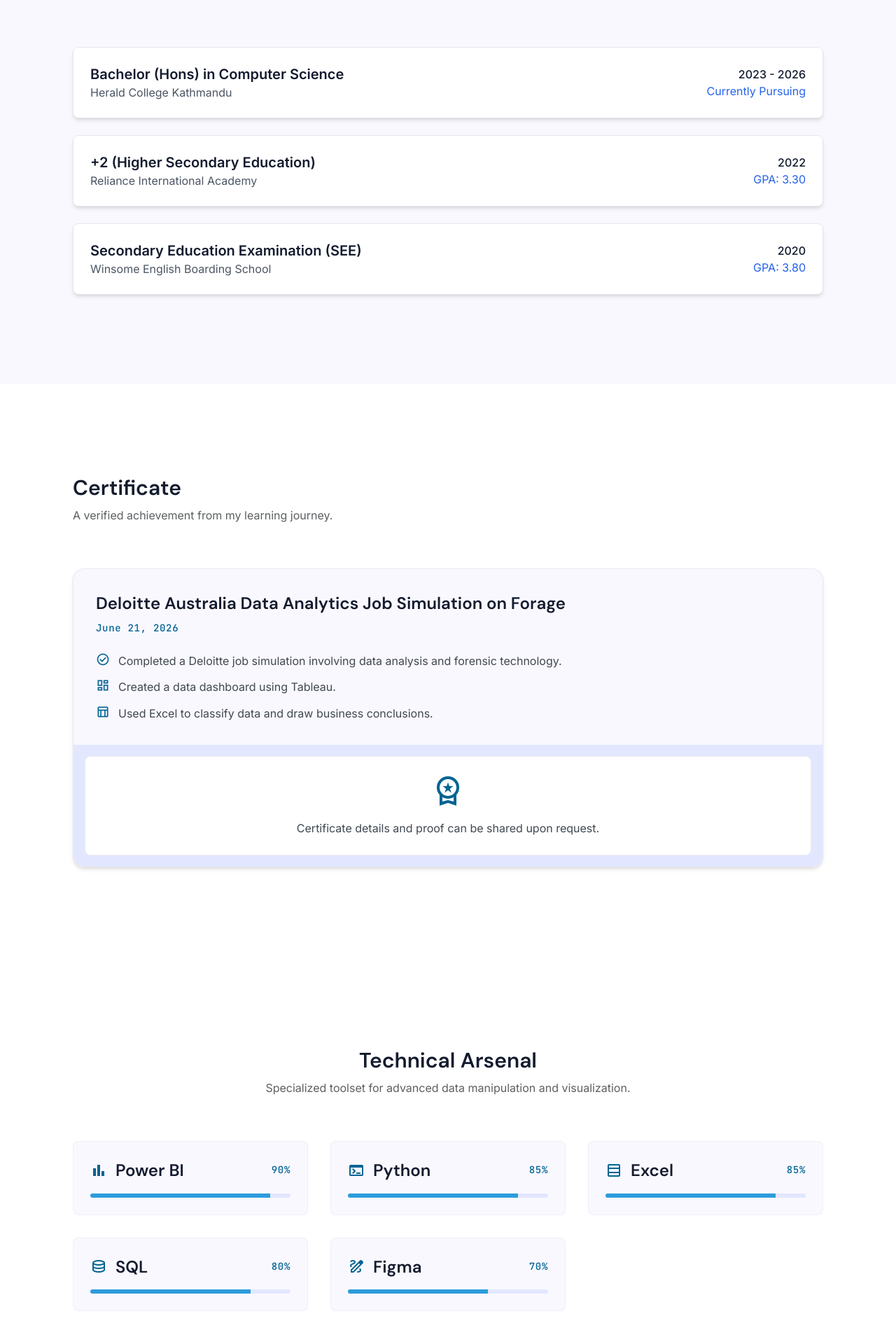
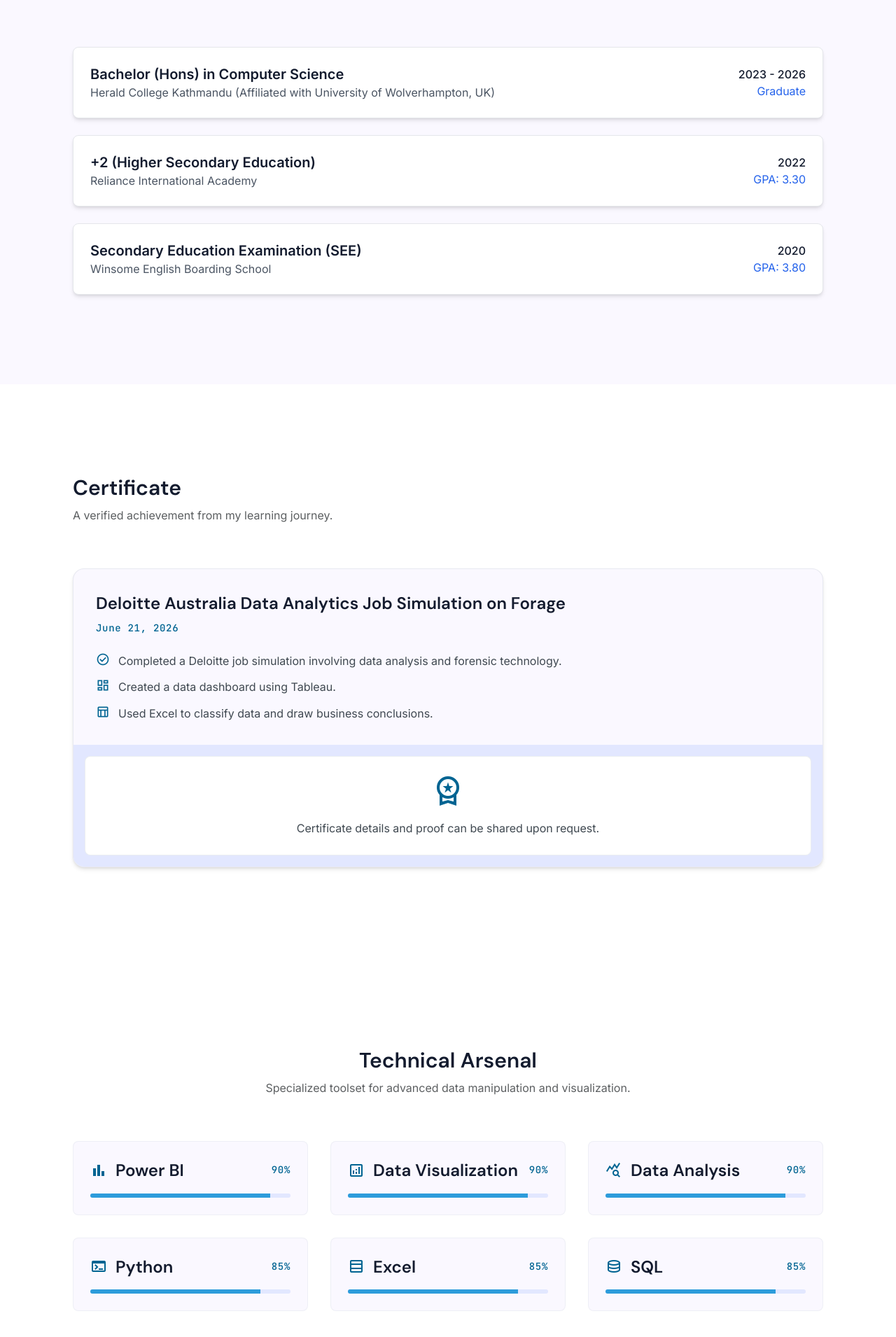
Before and after one commit to Nima-vd/Portfolio, a React (Vite) app: page / in a window 1280 px wide. Shown: the part 2050-3960 px from the top of the page at 70% size. Built offline with nearby package versions, Linux system fonts and the light colour scheme.

Commit message:
fix skill, passion, education

```diff
--- a/src/components/Education.jsx
+++ b/src/components/Education.jsx
@@ -5,8 +5,8 @@
     {
       year: '2023 - 2026',
       degree: 'Bachelor (Hons) in Computer Science',
-      institution: 'Herald College Kathmandu',
-      grade: 'Currently Pursuing',
+      institution: 'Herald College Kathmandu (Affiliated with University of Wolverhampton, UK)',
+      grade: 'Graduate',
     },
     {
       year: '2022',
--- a/src/components/Passions.jsx
+++ b/src/components/Passions.jsx
@@ -11,11 +11,13 @@
 
 export default function Passions() {
   const passions = [
-    { icon: 'self_improvement', label: 'Yoga' },
-    { icon: 'fitness_center', label: 'Gym' },
-    { icon: 'strategy', label: 'Chess' },
+    { icon: 'fitness_center', label: 'Calisthenics' },
+    { icon: 'directions_run', label: 'Running' },
+    { icon: 'hiking', label: 'Hiking' },
+    { icon: 'sports_soccer', label: 'Football' },
     { icon: 'psychology', label: 'Learning' }
-  ]
+  ];
+
 
   return (
     <section className="py-stack-xl bg-background">
--- a/src/components/Skills.jsx
+++ b/src/components/Skills.jsx
@@ -44,12 +44,13 @@
 
 export default function Skills() {
   const skills = [
-    { icon: 'bar_chart', name: 'Power BI', percentage: 90 },
-    { icon: 'terminal', name: 'Python', percentage: 85 },
-    { icon: 'table_rows', name: 'Excel', percentage: 85 },
-    { icon: 'database', name: 'SQL', percentage: 80 },
-    { icon: 'draw', name: 'Figma', percentage: 70 }
-  ]
+  { icon: 'bar_chart', name: 'Power BI', percentage: 90 },
+  { icon: 'analytics', name: 'Data Visualization', percentage: 90 },
+  { icon: 'query_stats', name: 'Data Analysis', percentage: 90 },
+  { icon: 'terminal', name: 'Python', percentage: 85 },
+  { icon: 'table_rows', name: 'Excel', percentage: 85 },
+  { icon: 'database', name: 'SQL', percentage: 85 },
+]
 
   return (
     <section className="py-stack-xl bg-surface-container-lowest" id="skills">
```
